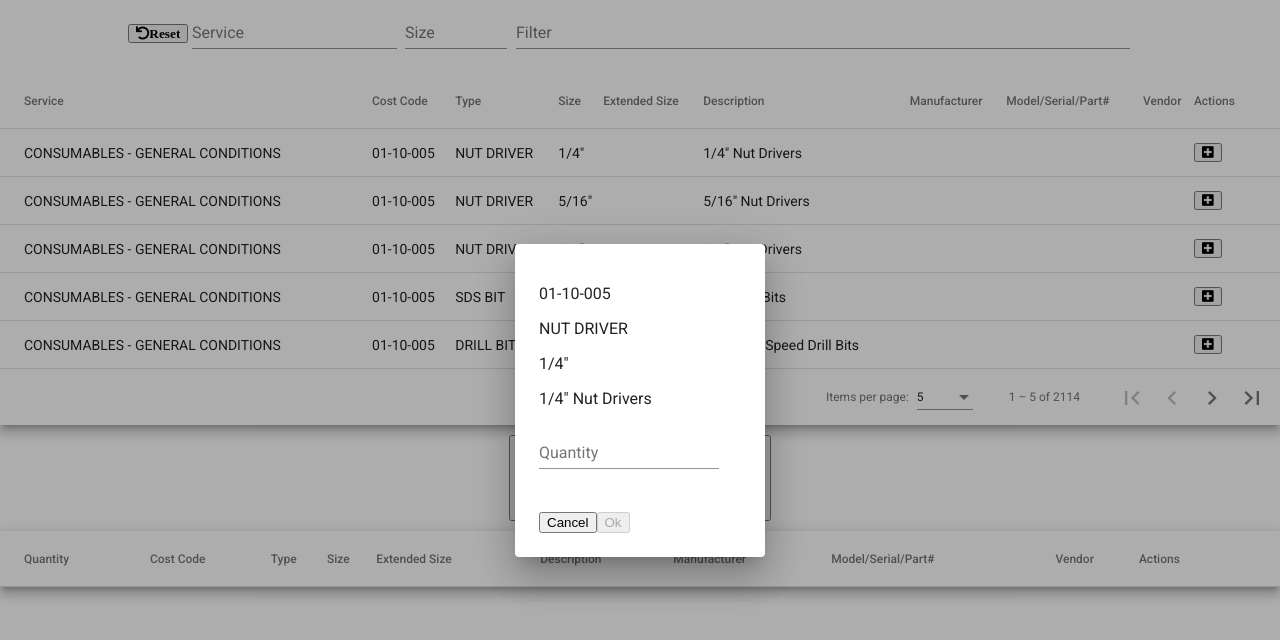
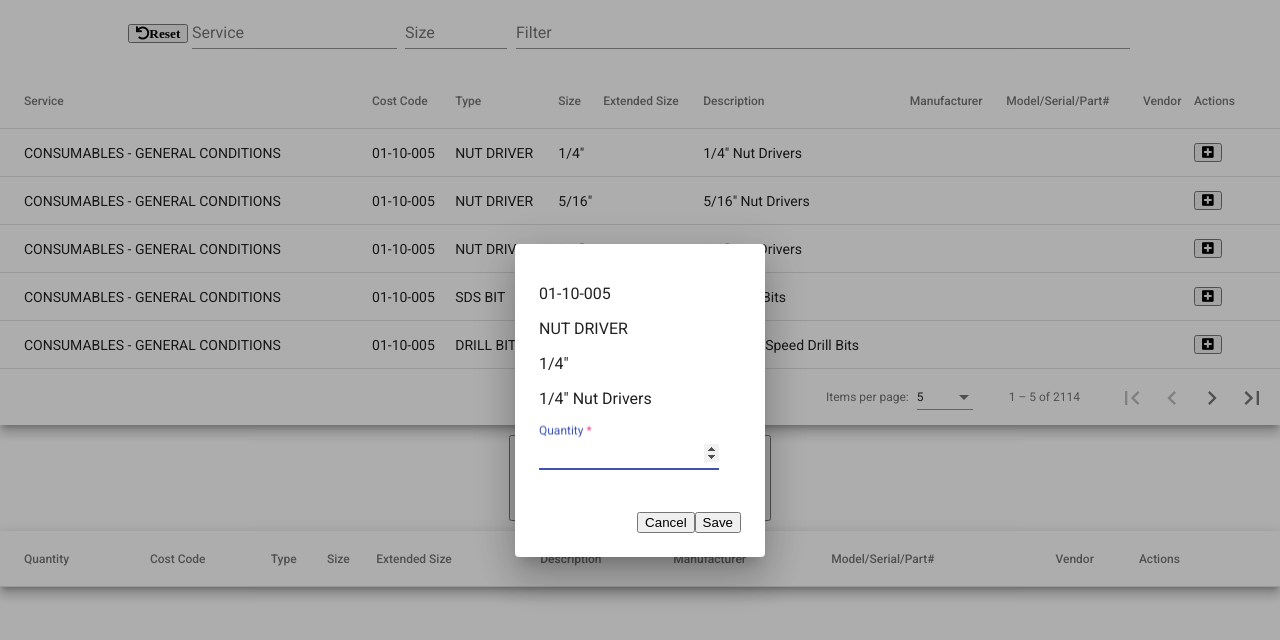
Before and after one commit to bt5e/price-list-email, an Angular app: page / in a window 1280 px wide. Both pictures are taken after a click on the button 1207 px from the left and 152 px from the top of the page. Shown: the top 640 px of the page. Built offline with nearby package versions, Linux system fonts and the light colour scheme.

Commit message:
added form validation and submit on enter

```diff
--- a/src/app/dialog-add-item/dialog-add-item.component.html
+++ b/src/app/dialog-add-item/dialog-add-item.component.html
@@ -5,13 +5,14 @@
 <p>{{data.description}}</p>
 <p>{{data.manufacturer}}</p>
 
-<div mat-dialog-content>
-  <mat-form-field>
-    <input matInput [(ngModel)]="input.quantity" placeholder="Quantity">
-  </mat-form-field>
+<form (submit)="onSubmit()">
+  <div mat-dialog-content [formGroup]="form" (submit)="onSubmit()">
+    <mat-form-field>
+      <input type="number" formControlName="quantity" cdkFocusInitial matInput placeholder="Quantity" required>
+    </mat-form-field>
+  </div>
+</form>
+<div mat-dialog-actions align="end">
+  <button mat-button mat-dialog-close>Cancel</button>
+  <button mat-button (click)="onSubmit()" type="submit">Save</button>
 </div>
-<div mat-dialog-actions>
-  <button mat-button (click)="onNoClick()" cdkFocusInitial>Cancel</button>
-  <button mat-button [mat-dialog-close]="input" [disabled]="!input.quantity || input.quantity.trim().length === 0 ">Ok
-  </button>
-</div>
--- a/src/app/dialog-add-item/dialog-add-item.component.ts
+++ b/src/app/dialog-add-item/dialog-add-item.component.ts
@@ -1,5 +1,6 @@
 import {Component, Inject, OnInit} from '@angular/core';
 import {MAT_DIALOG_DATA, MatDialogRef} from "@angular/material/dialog";
+import {FormControl, FormGroup} from "@angular/forms";
 
 @Component({
   selector: 'app-dialog-add-item',
@@ -7,6 +8,7 @@ import {MAT_DIALOG_DATA, MatDialogRef} from "@angular/material/dialog";
   styleUrls: ['./dialog-add-item.component.css']
 })
 export class DialogAddItemComponent implements OnInit {
+  form = new FormGroup({quantity: new FormControl()});
   input = {
     quantity: null
   }
@@ -17,8 +19,12 @@ export class DialogAddItemComponent implements OnInit {
   ) {
   }
 
-  onNoClick(): void {
-    this.dialogRef.close();
+  onSubmit(): void {
+    const {value, valid} = this.form;
+    if (valid) {
+      this.input.quantity = this.form.get('quantity').value;
+      this.dialogRef.close(this.input);
+    }
   }
 
   ngOnInit() {
```
